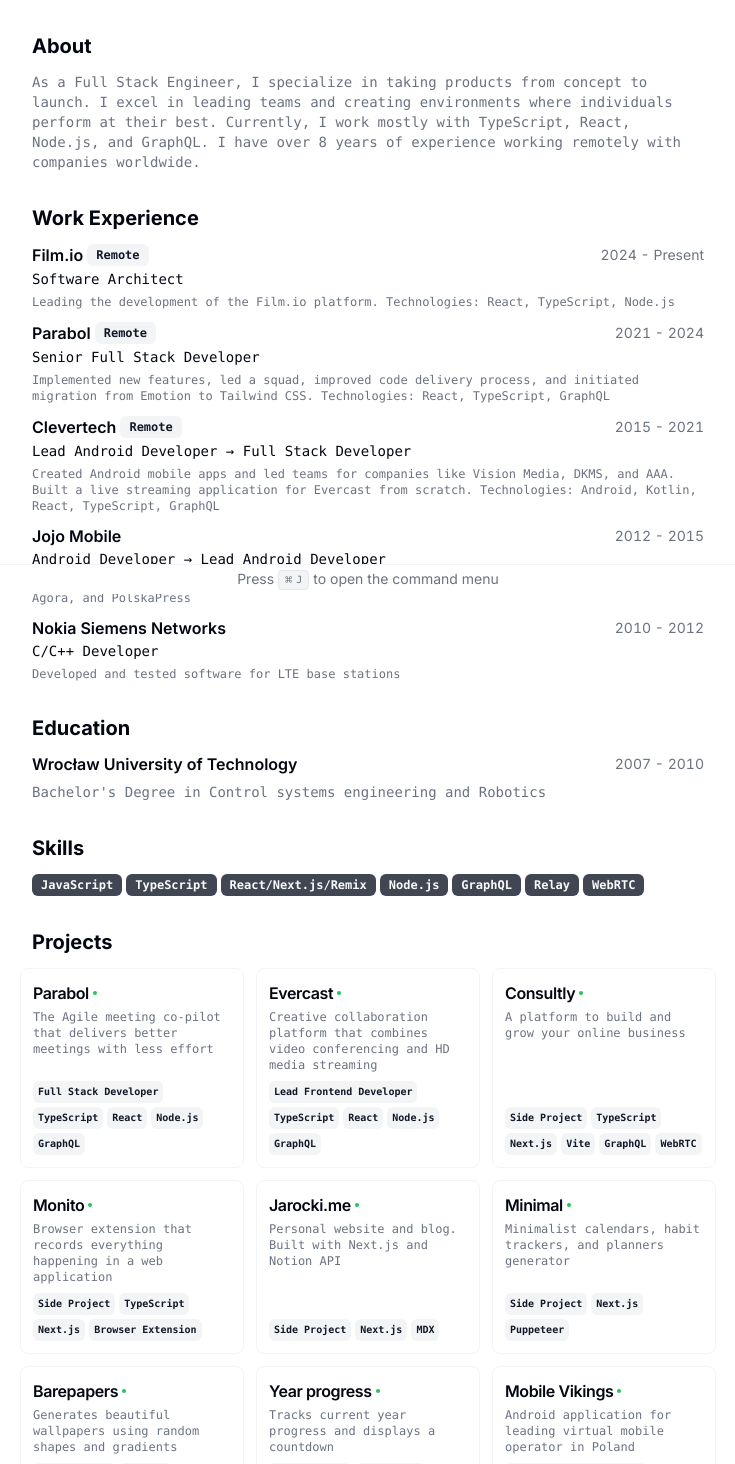
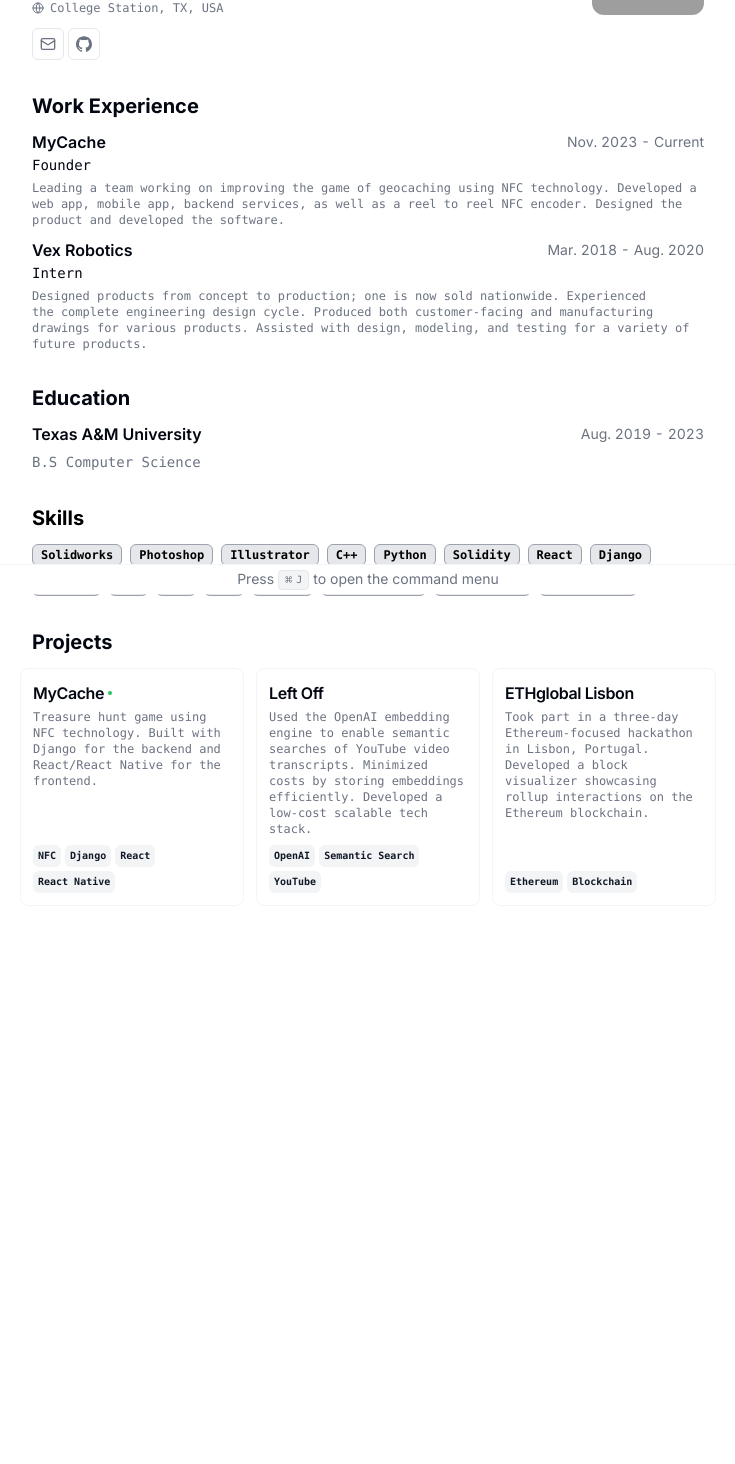
Before and after one commit to torfoes/portfolio, a Next.js app: page / in a window 1280 px wide. Shown: the part 206-1670 px from the top of the page, without its empty margins (272-1007 px from the left). After the commit the page ends 1176 px from the top, so only its background shows below. Built offline with nearby package versions, Linux system fonts and the light colour scheme; grey boxes are pictures that could not be loaded.

Commit message:
init resume

```diff
--- a/src/app/page.tsx
+++ b/src/app/page.tsx
@@ -92,12 +92,12 @@
             <AvatarFallback>{RESUME_DATA.initials}</AvatarFallback>
           </Avatar>
         </div>
-        <Section>
-          <h2 className="text-xl font-bold">About</h2>
-          <p className="text-pretty font-mono text-sm text-muted-foreground print:text-[12px]">
-            {RESUME_DATA.summary}
-          </p>
-        </Section>
+        {/*<Section>*/}
+        {/*  <h2 className="text-xl font-bold">About</h2>*/}
+        {/*  <p className="text-pretty font-mono text-sm text-muted-foreground print:text-[12px]">*/}
+        {/*    {RESUME_DATA.summary}*/}
+        {/*  </p>*/}
+        {/*</Section>*/}
         <Section>
           <h2 className="text-xl font-bold">Work Experience</h2>
           {RESUME_DATA.work.map((work) => {
@@ -161,19 +161,23 @@
           })}
         </Section>
         <Section>
-          <h2 className="text-xl font-bold">Skills</h2>
-          <div className="flex flex-wrap gap-1">
+          <h2 className="text-xl font-bold text-black print:text-black">Skills</h2>
+          <div className="flex flex-wrap gap-2 print:gap-1">
             {RESUME_DATA.skills.map((skill) => {
               return (
-                <Badge className="print:text-[10px]" key={skill}>
-                  {skill}
-                </Badge>
+                  <Badge
+                      className="bg-gray-200 text-black border border-gray-400 print:text-[10px] print:bg-white print:border-black print:border-2"
+                      key={skill}
+                  >
+                    {skill}
+                  </Badge>
               );
             })}
           </div>
         </Section>
 
-        <Section className="print-force-new-page scroll-mb-16">
+
+        <Section className="scroll-mb-16">
           <h2 className="text-xl font-bold">Projects</h2>
           <div className="-mx-3 grid grid-cols-1 gap-3 print:grid-cols-3 print:gap-2 md:grid-cols-2 lg:grid-cols-3">
             {RESUME_DATA.projects.map((project) => {
--- a/src/data/resume-data.tsx
+++ b/src/data/resume-data.tsx
@@ -17,271 +17,121 @@
   TastyCloudLogo,
   YearProgressLogo,
 } from "@/images/logos";
+
 import { GitHubIcon, LinkedInIcon, XIcon } from "@/components/icons";
 
 export const RESUME_DATA = {
-  name: "Bartosz Jarocki",
-  initials: "BJ",
-  location: "Wrocław, Poland, CET",
-  locationLink: "https://www.google.com/maps/place/Wrocław",
+  name: "Karlos Zurutuza",
+  initials: "KZ",
+  location: "College Station, TX, USA",
+  locationLink: "https://www.google.com/maps/place/College+Station,+TX",
   about:
-    "Detail-oriented Full Stack Engineer dedicated to building high-quality products.",
+      "Founder of MyCache and a Computer Science student passionate about software development and continuous learning. I love shipping projects and sharing my work. Ask me about my latest tech stack or how I turned an idea into a product!",
+
   summary:
-    "As a Full Stack Engineer, I specialize in taking products from concept to launch. I excel in leading teams and creating environments where individuals perform at their best. Currently, I work mostly with TypeScript, React, Node.js, and GraphQL. I have over 8 years of experience working remotely with companies worldwide.",
-  avatarUrl: "https://avatars.githubusercontent.com/u/1017620?v=4",
-  personalWebsiteUrl: "https://jarocki.me",
+      "I am a dedicated Computer Science student at Texas A&M University, graduating in 2023. I have experience as an intern at Vex Robotics and have participated in various projects and hackathons, showcasing my skills in software development and team leadership.",
+  avatarUrl: "https://avatars.githubusercontent.com/u/55366904?s=400&u=4472410fd5ceb120cde352e6c7cb7ded2ba33533&v=4",
+  personalWebsiteUrl: "https://github.com/torfoes",
   contact: {
-    email: "bartosz.jarocki@hey.com",
-    tel: "+48530213401",
+    email: "karlos.zurutuza@tamu.edu",
+    tel: null,
     social: [
       {
         name: "GitHub",
-        url: "https://github.com/BartoszJarocki",
+        url: "https://github.com/torfoes",
         icon: GitHubIcon,
-      },
-      {
-        name: "LinkedIn",
-        url: "https://www.linkedin.com/in/bjarocki/",
-        icon: LinkedInIcon,
-      },
-      {
-        name: "X",
-        url: "https://x.com/BartoszJarocki",
-        icon: XIcon,
       },
     ],
   },
   education: [
     {
-      school: "Wrocław University of Technology",
-      degree: "Bachelor's Degree in Control systems engineering and Robotics",
-      start: "2007",
-      end: "2010",
+      school: "Texas A&M University",
+      degree: "B.S Computer Science",
+      start: "Aug. 2019",
+      end: "2023",
     },
   ],
   work: [
     {
-      company: "Film.io",
-      link: "https://film.io",
-      badges: ["Remote"],
-      title: "Software Architect",
-      logo: ConsultlyLogo,
-      start: "2024",
-      end: null,
+      company: "MyCache",
+      link: "https://mycache.dev",
+      badges: [],
+      title: "Founder",
+      logo: null, // Update with MyCache logo if available
+      start: "Nov. 2023",
+      end: "Current",
       description:
-        "Leading the development of the Film.io platform. Technologies: React, TypeScript, Node.js",
+          "Leading a team working on improving the game of geocaching using NFC technology. Developed a web app, mobile app, backend services, as well as a reel to reel NFC encoder. Designed the product and developed the software.",
     },
     {
-      company: "Parabol",
-      link: "https://parabol.co",
-      badges: ["Remote"],
-      title: "Senior Full Stack Developer",
-      logo: ParabolLogo,
-      start: "2021",
-      end: "2024",
+      company: "Vex Robotics",
+      link: "https://www.vexrobotics.com",
+      badges: [],
+      title: "Intern",
+      logo: null,
+      start: "Mar. 2018",
+      end: "Aug. 2020",
       description:
-        "Implemented new features, led a squad, improved code delivery process, and initiated migration from Emotion to Tailwind CSS. Technologies: React, TypeScript, GraphQL",
+          "Designed products from concept to production; one is now sold nationwide. Experienced the complete engineering design cycle. Produced both customer-facing and manufacturing drawings for various products. Assisted with design, modeling, and testing for a variety of future products.",
     },
+  ],
+  activities: [
     {
-      company: "Clevertech",
-      link: "https://clevertech.biz",
-      badges: ["Remote"],
-      title: "Lead Android Developer → Full Stack Developer",
-      logo: ClevertechLogo,
-      start: "2015",
-      end: "2021",
+      organization: "FRC Team 3310",
+      title: "Mentor",
+      start: "Jan. 2022",
+      end: "Current",
       description:
-        "Created Android mobile apps and led teams for companies like Vision Media, DKMS, and AAA. Built a live streaming application for Evercast from scratch. Technologies: Android, Kotlin, React, TypeScript, GraphQL",
-    },
-    {
-      company: "Jojo Mobile",
-      link: "https://bsgroup.eu/",
-      badges: [],
-      title: "Android Developer → Lead Android Developer",
-      logo: JojoMobileLogo,
-      start: "2012",
-      end: "2015",
-      description:
-        "Led the Android team and developed apps for major Polish companies like LOT, Polskie Radio, Agora, and PolskaPress",
-    },
-    {
-      company: "Nokia Siemens Networks",
-      link: "https://www.nokia.com",
-      badges: [],
-      title: "C/C++ Developer",
-      logo: NSNLogo,
-      start: "2010",
-      end: "2012",
-      description: "Developed and tested software for LTE base stations",
+          "Delegated tasks and lead CAD / Programming training sessions. Managed the ordering of new parts. Worked with strategists to set design goals and deadlines.",
     },
   ],
   skills: [
-    "JavaScript",
-    "TypeScript",
-    "React/Next.js/Remix",
-    "Node.js",
-    "GraphQL",
-    "Relay",
-    "WebRTC",
+    "Solidworks",
+    "Photoshop",
+    "Illustrator",
+    "C++",
+    "Python",
+    "Solidity",
+    "React",
+    "Django",
+    "Web3.js",
+    "AWS",
+    "GCP",
+    "Git",
+    "Docker",
+    "Hugging Face",
+    "Local LLaMA",
+    "Eagle Scout",
   ],
   projects: [
     {
-      title: "Parabol",
-      techStack: [
-        "Full Stack Developer",
-        "TypeScript",
-        "React",
-        "Node.js",
-        "GraphQL",
-      ],
+      "title": "MyCache",
+      "techStack": ["NFC", "Django", "React", "React Native"],
+      "description": "Treasure hunt game using NFC technology. Built with Django for the backend and React/React Native for the frontend.",
+      "link": {
+        "label": "MyCache",
+        "href": "https://mycache.dev"
+      }
+    },
+    {
+      title: "Left Off",
+      techStack: ["OpenAI", "Semantic Search", "YouTube"],
       description:
-        "The Agile meeting co-pilot that delivers better meetings with less effort",
-      logo: ParabolLogo,
+          "Used the OpenAI embedding engine to enable semantic searches of YouTube video transcripts. Minimized costs by storing embeddings efficiently. Developed a low-cost scalable tech stack.",
       link: {
-        label: "github.com",
-        href: "https://parabol.co/",
+        label: "Left Off",
+        href: "",
       },
     },
     {
-      title: "Evercast",
-      techStack: [
-        "Lead Frontend Developer",
-        "TypeScript",
-        "React",
-        "Node.js",
-        "GraphQL",
-      ],
+      title: "ETHglobal Lisbon",
+      techStack: ["Ethereum", "Blockchain"],
       description:
-        "Creative collaboration platform that combines video conferencing and HD media streaming",
-      logo: EvercastLogo,
+          "Took part in a three-day Ethereum-focused hackathon in Lisbon, Portugal. Developed a block visualizer showcasing rollup interactions on the Ethereum blockchain.",
       link: {
-        label: "evercast.us",
-        href: "https://www.evercast.us/",
+        label: "ETHglobal Lisbon",
+        href: "",
       },
-    },
-    {
-      title: "Consultly",
-      techStack: [
-        "Side Project",
-        "TypeScript",
-        "Next.js",
-        "Vite",
-        "GraphQL",
-        "WebRTC",
-      ],
-      description: "A platform to build and grow your online business",
-      logo: ConsultlyLogo,
-      link: {
-        label: "consultly.com",
-        href: "https://consultly.com/",
-      },
-    },
-    {
-      title: "Monito",
-      techStack: ["Side Project", "TypeScript", "Next.js", "Browser Extension"],
-      description:
-        "Browser extension that records everything happening in a web application",
-      logo: MonitoLogo,
-      link: {
-        label: "monito.dev",
-        href: "https://monito.dev/",
-      },
-    },
-    {
-      title: "Jarocki.me",
-      techStack: ["Side Project", "Next.js", "MDX"],
-      description:
-        "Personal website and blog. Built with Next.js and Notion API",
-      logo: JarockiMeLogo,
-      link: {
-        label: "github.com",
-        href: "https://jarocki.me/",
-      },
-    },
-    {
-      title: "Minimal",
-      techStack: ["Side Project", "Next.js", "Puppeteer"],
-      description:
-        "Minimalist calendars, habit trackers, and planners generator",
-      logo: Minimal,
-      link: {
-        label: "useminimal.com",
-        href: "https://useminimal.com/",
-      },
-    },
-    {
-      title: "Barepapers",
-      techStack: ["Side Project", "Next.js", "Puppeteer"],
-      description:
-        "Generates beautiful wallpapers using random shapes and gradients",
-      logo: BarepapersLogo,
-      link: {
-        label: "barepapers.com",
-        href: "https://barepapers.com/",
-      },
-    },
-    {
-      title: "Year progress",
-      techStack: ["Side Project", "TypeScript", "Next.js"],
-      description: "Tracks current year progress and displays a countdown",
-      logo: YearProgressLogo,
-      link: {
-        label: "getyearprogress.com",
-        href: "https://getyearprogress.com/",
-      },
-    },
-    {
-      title: "Mobile Vikings",
-      techStack: ["Lead Android Developer", "Android", "Kotlin"],
-      description:
-        "Android application for leading virtual mobile operator in Poland",
-      logo: MobileVikingsLogo,
-      link: {
-        label: "mobilevikings.pl",
-        href: "https://mobilevikings.pl/",
-      },
-    },
-    {
-      title: "Howdy",
-      techStack: ["Lead Android Developer", "Android", "Kotlin"],
-      description: "Howdy is a place for joining communities you care about",
-      logo: Howdy,
-      link: {
-        label: "play.google.com",
-        href: "https://howdy.co/",
-      },
-    },
-    {
-      title: "Tastycloud",
-      techStack: ["Lead Android Developer", "Android", "Kotlin"],
-      description:
-        "Android application for managing and displaying restaurant menus in kiosk mode",
-      logo: TastyCloudLogo,
-      link: {
-        label: "tastycloud.fr",
-        href: "https://www.tastycloud.fr/",
-      },
-    },
-    {
-      title: "Ambit",
-      techStack: ["Lead Android Developer", "Android", "Kotlin"],
-      description:
-        "Android application that helps with sharing your contact details",
-      logo: AmbitLogo,
-    },
-    {
-      title: "Bim",
-      techStack: ["Lead Android Developer", "Android", "Kotlin"],
-      description:
-        "Android application that helps with booking a table in a restaurants",
-      logo: BimLogo,
-    },
-    {
-      title: "Canal Digital GO",
-      techStack: ["Lead Android Developer", "Android", "Kotlin"],
-      description:
-        "Video streaming mobile application for Canal Digital subscribers",
-      logo: CDGOLogo,
     },
   ],
 } as const;
```
Also changed, not shown: 2 other files (tests, documents, lock files or other folders).
